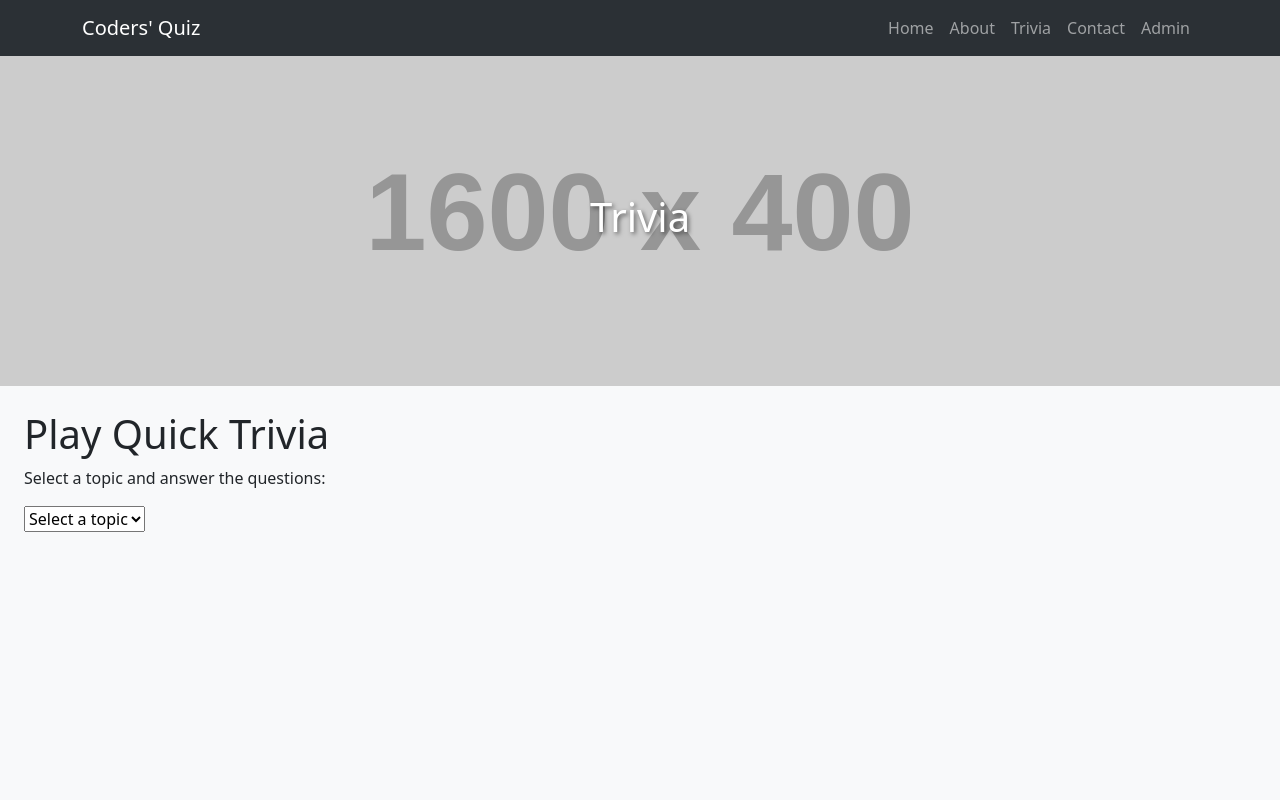
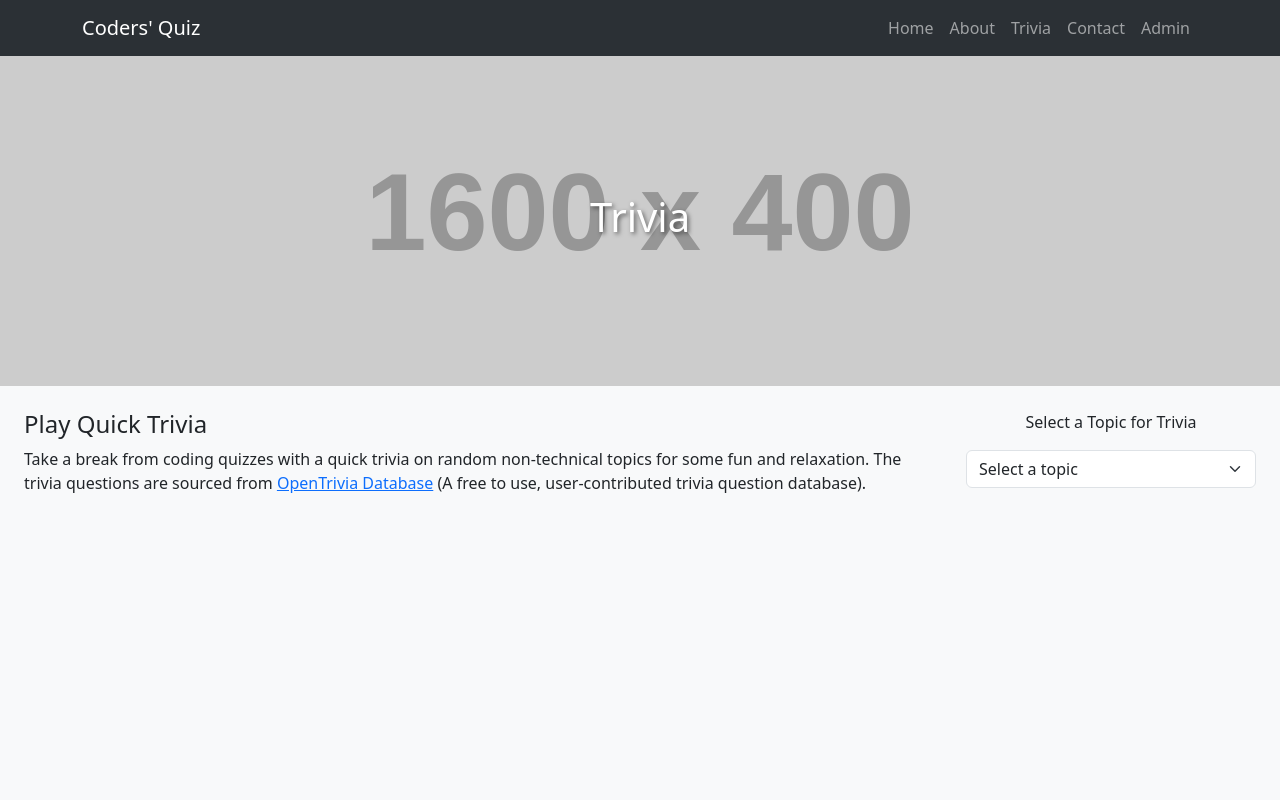
Before and after one commit to ALLHUBS-Jan-2024-Liftoff/liftoff-curious, a React (Create React App) app in the folder quiz-ui/: page /trivia in a window 1280 px wide. Shown: the top 800 px of the page. Built offline with nearby package versions, Linux system fonts and the light colour scheme.

Commit message:
Completed Trivia Page

```diff
--- a/quiz-ui/package.json
+++ b/quiz-ui/package.json
@@ -8,6 +8,7 @@
     "@testing-library/user-event": "^13.5.0",
     "axios": "^1.7.2",
     "bootstrap": "^5.3.3",
+    "he": "^1.2.0",
     "html2canvas": "^1.4.1",
     "jspdf": "^2.5.1",
     "papaparse": "^5.4.1",
--- a/quiz-ui/src/pages/TriviaPage.jsx
+++ b/quiz-ui/src/pages/TriviaPage.jsx
@@ -1,6 +1,7 @@
 import React, { useState } from 'react';
-import JumbotronComponent from '../components/JumbotronComponent'
+import JumbotronComponent from '../components/JumbotronComponent';
 import axios from 'axios';
+import he from 'he'; // Added import for the 'he' library
 
 const TriviaPage = () => {
     const [selectedTopic, setSelectedTopic] = useState('');
@@ -8,6 +9,33 @@ const TriviaPage = () => {
     const [answers, setAnswers] = useState({});
     const [showResults, setShowResults] = useState(false);
     const [score, setScore] = useState(0);
+
+    const topics = [
+      { id: 9, name: "General Knowledge" },
+      { id: 10, name: "Books" },
+      { id: 11, name: "Films" },
+      { id: 12, name: "Music" },
+      { id: 13, name: "Musicals & Theatres" },
+      { id: 14, name: "Television" },
+      { id: 15, name: "Video Games" },
+      { id: 16, name: "Board Games" },
+      { id: 17, name: "Science & Nature" },
+      { id: 18, name: "Computers" },
+      { id: 19, name: "Mathematics" },
+      { id: 20, name: "Mythology" },
+      { id: 21, name: "Sports" },
+      { id: 22, name: "Geography" },
+      { id: 23, name: "History" },
+      { id: 24, name: "Politics" },
+      { id: 25, name: "Art" },
+      { id: 26, name: "Celebrities" },
+      { id: 27, name: "Animals" },
+      { id: 28, name: "Vehicles" },
+      { id: 29, name: "Comics" },
+      { id: 30, name: "Gadgets" },
+      { id: 31, name: "Japanese Anime & Manga" },
+      { id: 32, name: "Cartoon & Animations" }
+  ];
 
     const handleTopicChange = (e) => {
         setSelectedTopic(e.target.value);
@@ -43,51 +71,87 @@ const TriviaPage = () => {
 
     return (
         <>
-        <JumbotronComponent backgroundImage={'https://placehold.co/1600x400/6F7F6F/6F7F6F/png'} pageName={'Trivia'}/>
-        <div className="bg-light p-2 p-lg-4" style={{ minHeight: '600px'}}>
-            <h1>Play Quick Trivia</h1>
-            <p>Select a topic and answer the questions:</p>
-            <select value={selectedTopic} onChange={handleTopicChange}>
+            <JumbotronComponent backgroundImage={'https://placehold.co/1600x400/6F7F6F/6F7F6F/png'} pageName={'Trivia'} />
+            <div className="bg-light p-3 p-lg-4 py-4" style={{ minHeight: '600px' }}>
+                <div className="row mb-4">
+                    <div className="col-12 col-lg-9">
+                        <h4>Play Quick Trivia</h4>
+                        <p>
+                            Take a break from coding quizzes with a quick trivia on random non-technical topics for some fun and relaxation.
+                            The trivia questions are sourced from <a href="https://opentdb.com/" target="_blank" rel="noopener noreferrer">OpenTrivia Database</a> (A free to use, user-contributed trivia question database).
+                        </p>
+                    </div>
+                    <div className="col-12 col-lg-3">
+                        <p className="text-center">{selectedTopic ? "Selected Topic for Trivia" : "Select a Topic for Trivia"}</p>
+                        <div className="text-center">
+                            <select className="form-select" value={selectedTopic} onChange={handleTopicChange}>
                             <option value="" disabled>Select a topic</option>
-                <option value="22">Geography</option>
-                <option value="20">Mythology</option>
-                <option value="23">History</option>
+                                {topics.map(topic => (
+                                    <option key={topic.id} value={topic.id}>{topic.name}</option>
+                                ))}
                             </select>
+                        </div>
+                    </div>
+                </div>
                 {questions.length > 0 && !showResults && (
-                <div>
+                    <div className="row">
+                        <div className="col-12 col-lg-9">
                             {questions.map((question, index) => (
-                        <div key={index}>
-                            <p>{question.question}</p>
+                                <div key={index} className="mb-3 p-3 border rounded">
+                                    <p>{he.decode(question.question)}</p>
                                     <div>
                                         {[...question.incorrect_answers, question.correct_answer]
                                             .sort()
                                             .map((answer, i) => (
-                                        <div key={i}>
+                                                <div key={i} className="form-check">
                                                     <input
+                                                        className="form-check-input"
                                                         type="radio"
                                                         name={`question-${index}`}
-                                                value={answer}
+                                                        id={`question-${index}-answer-${i}`}
+                                                        value={he.decode(answer)}
                                                         onChange={(e) => handleAnswerChange(e, index)}
                                                     />
-                                            {answer}
+                                                    <label className="form-check-label" htmlFor={`question-${index}-answer-${i}`}>
+                                                        {he.decode(answer)}
+                                                    </label>
                                                 </div>
                                             ))}
                                     </div>
                                 </div>
                             ))}
-                    <button onClick={handleSubmit}>Submit & Check Score</button>
+                        </div>
+                        <div className="col-12 col-lg-3 d-flex flex-column">
+                            <div className="mt-auto align-self-end">
+                                <button className="btn btn-primary w-100 mt-auto" onClick={handleSubmit}>Submit & Check Score</button>
+                            </div>
+                        </div>
                     </div>
                 )}
                 {showResults && (
-                <div>
-                    <p>Score: {score}/{questions.length}</p>
+                    <div className="row">
+                        <div className="col-12 col-lg-9">
+                            <h5 className='mb-3'>Your Score: {score}/{questions.length}</h5>
                             {questions.map((question, index) => (
-                        <div key={index}>
-                            <p>{question.question}</p>
-                            <p>Your answer: {answers[index]}</p>
-                            <p>Correct answer: {question.correct_answer}</p>
+                                <div key={index} className="mb-3 p-3 border rounded">
+                                    <p>{he.decode(question.question)}</p>
+                                    <p>
+                                        Your answer: <span className="fw-normal">{he.decode(answers[index])}</span>
+                                        {answers[index] === question.correct_answer ? (
+                                            <span className="badge bg-success ms-2">✓ Correct</span>
+                                        ) : (
+                                            <span className="badge bg-danger ms-2">✗ Incorrect</span>
+                                        )}
+                                    </p>
+                                    <p>Correct answer: <span className="fw-normal">{he.decode(question.correct_answer)}</span></p>
                                 </div>
                             ))}
+                        </div>
+                        <div className="col-12 col-lg-3 d-flex flex-column">
+                            <div className="mt-auto align-self-end">
+                                <p>Courtesy: OpenTrivia Database</p>
+                            </div>
+                        </div>
                     </div>
                 )}
             </div>
```
Also changed, not shown: 1 other file (tests, documents, lock files or other folders). Lines whose indentation alone changed are shown as unchanged.
